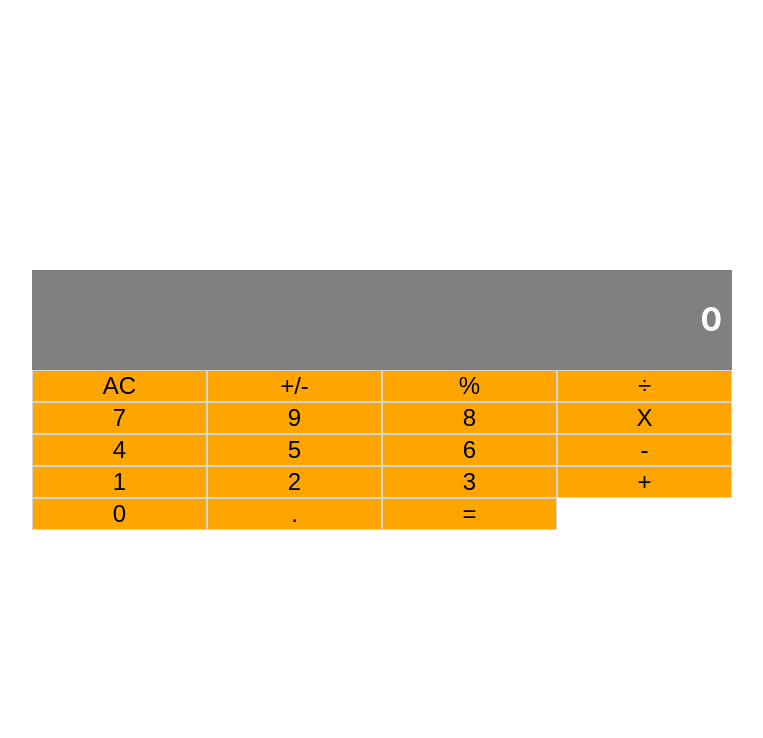
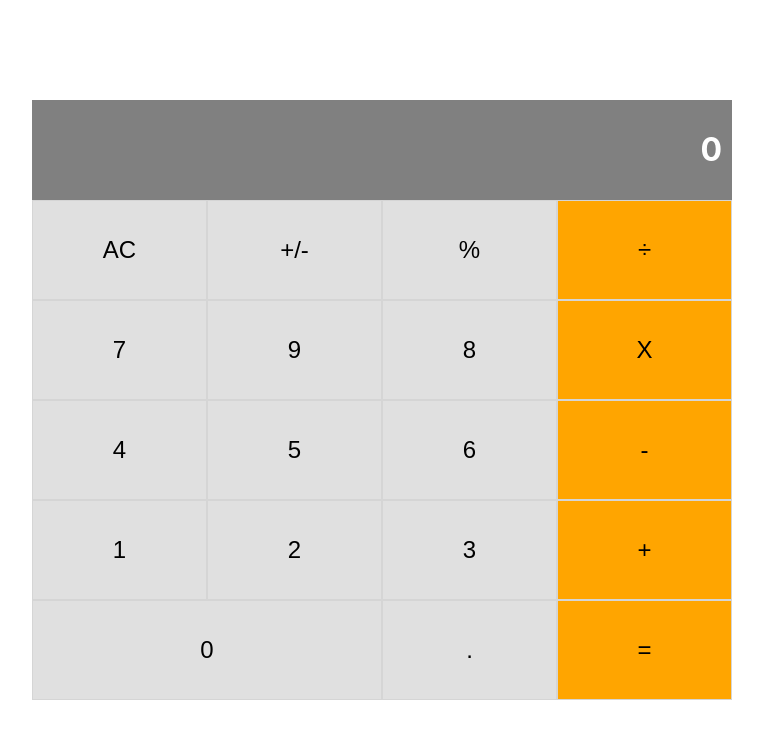
Before and after one commit to WinterCore/microverse-react-calculator, a React (Create React App) app: page / in a window 1280 px wide. Shown: the top 738 px of the page, without its empty margins (258-1021 px from the left). Built offline with nearby package versions, Linux system fonts and the light colour scheme.

Commit message:
Style the button panel component

```diff
--- /dev/null
+++ b/src/Components/ButtonPanel.css
@@ -0,0 +1,12 @@
+.button-panel {
+    display: flex;
+    flex-direction: column;
+}
+
+.button-panel > div {
+    height: 100px;
+}
+
+.button-panel button {
+    height: 100%;
+}
--- a/src/Components/ButtonPanel.js
+++ b/src/Components/ButtonPanel.js
@@ -1,38 +1,39 @@
 import React from 'react';
 import Button from './Button';
+import './ButtonPanel.css';
 
 const ButtonPanel = () => (
-  <>
+  <div className="button-panel">
     <div>
-      <Button name="AC" />
-      <Button name="+/-" />
-      <Button name="%" />
+      <Button color="#E0E0E0" name="AC" />
+      <Button color="#E0E0E0" name="+/-" />
+      <Button color="#E0E0E0" name="%" />
       <Button name="÷" />
     </div>
     <div>
-      <Button name="7" />
-      <Button name="9" />
-      <Button name="8" />
+      <Button color="#E0E0E0" name="7" />
+      <Button color="#E0E0E0" name="9" />
+      <Button color="#E0E0E0" name="8" />
       <Button name="X" />
     </div>
     <div>
-      <Button name="4" />
-      <Button name="5" />
-      <Button name="6" />
+      <Button color="#E0E0E0" name="4" />
+      <Button color="#E0E0E0" name="5" />
+      <Button color="#E0E0E0" name="6" />
       <Button name="-" />
     </div>
     <div>
-      <Button name="1" />
-      <Button name="2" />
-      <Button name="3" />
+      <Button color="#E0E0E0" name="1" />
+      <Button color="#E0E0E0" name="2" />
+      <Button color="#E0E0E0" name="3" />
       <Button name="+" />
     </div>
     <div>
-      <Button name="0" />
-      <Button name="." />
+      <Button color="#E0E0E0" name="0" wide />
+      <Button color="#E0E0E0" name="." />
       <Button name="=" />
     </div>
-  </>
+  </div>
 );
 
 export default ButtonPanel;
```
